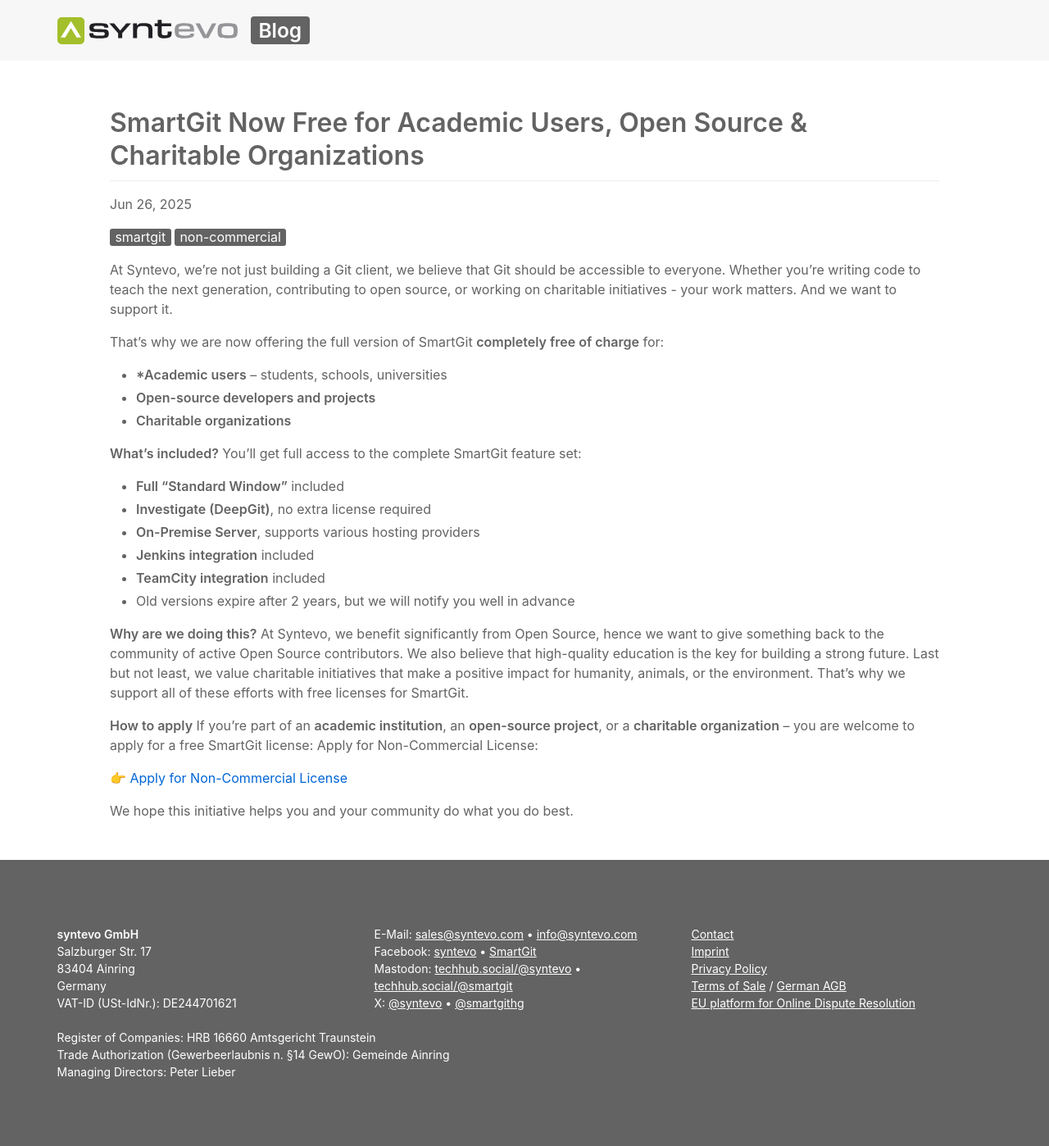
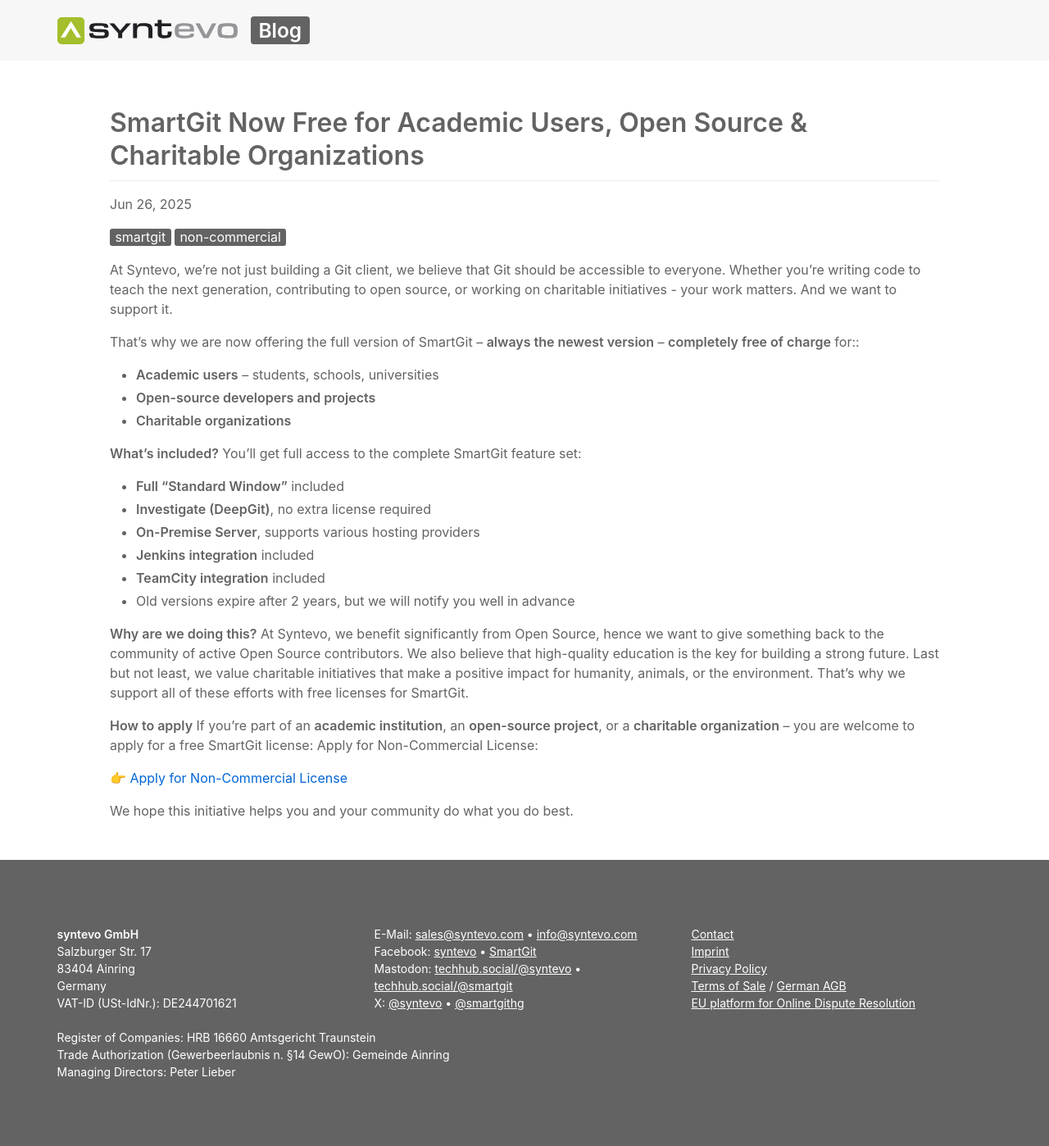
Before and after one commit to syntevo/blog, a Jekyll site: the page built from _posts/2025/2025-06-26-non-commercial-full-version.md, in a window 1280 px wide. Shown: the whole page at 82% size. Built offline with Jekyll 4.4.1, drawn with Linux system fonts in a browser that asks for light colours; a file with an impossible date is left out.

Commit message:
Update 2025-06-26-non-commercial-full-version.md

```diff
--- a/_posts/2025/2025-06-26-non-commercial-full-version.md
+++ b/_posts/2025/2025-06-26-non-commercial-full-version.md
@@ -10,9 +10,9 @@
 
 At Syntevo, we're not just building a Git client, we believe that Git should be accessible to everyone. Whether you're writing code to teach the next generation, contributing to open source, or working on charitable initiatives - your work matters. And we want to support it.
 
-That's why we are now offering the full version of SmartGit **completely free of charge** for:
+That’s why we are now offering the full version of SmartGit – **always the newest version** – **completely free of charge** for::
 
-* ***Academic users** – students, schools, universities
+* **Academic users** – students, schools, universities
 * **Open-source developers and projects**
 * **Charitable organizations**
 
```
